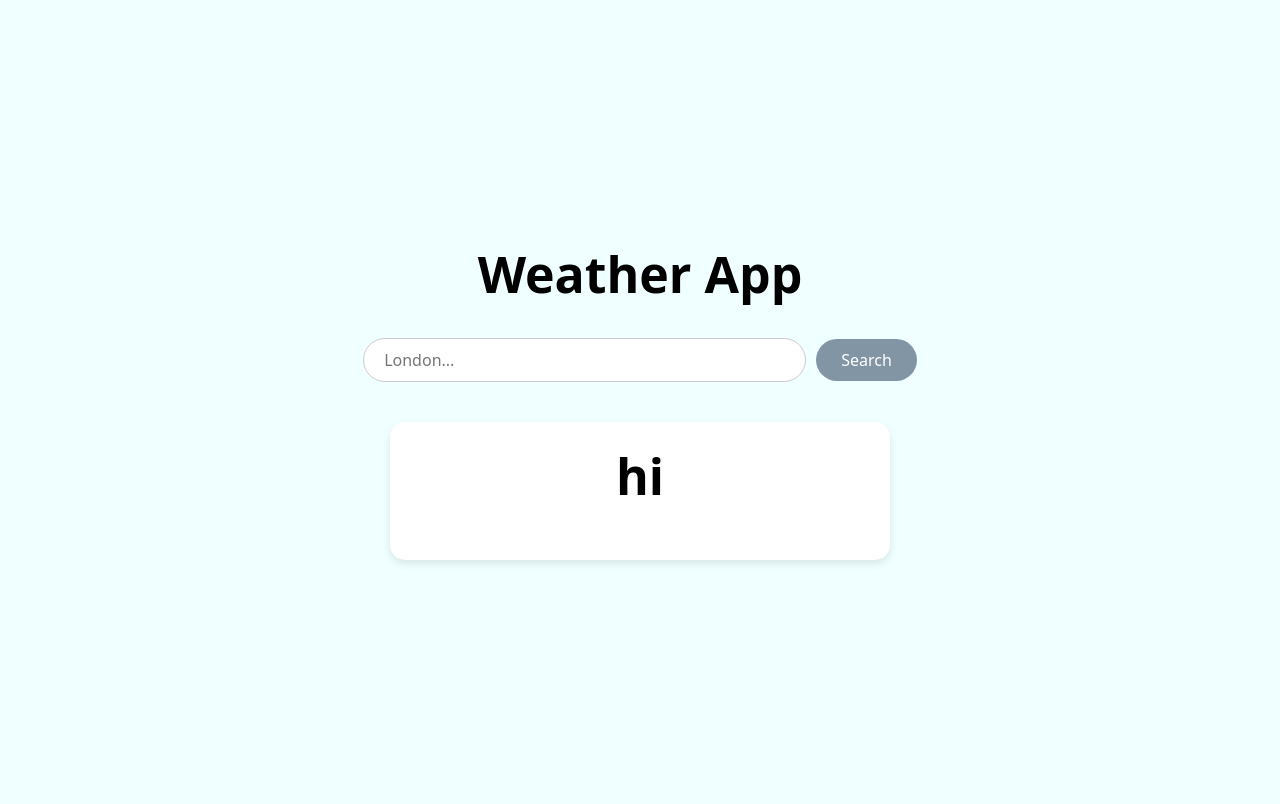
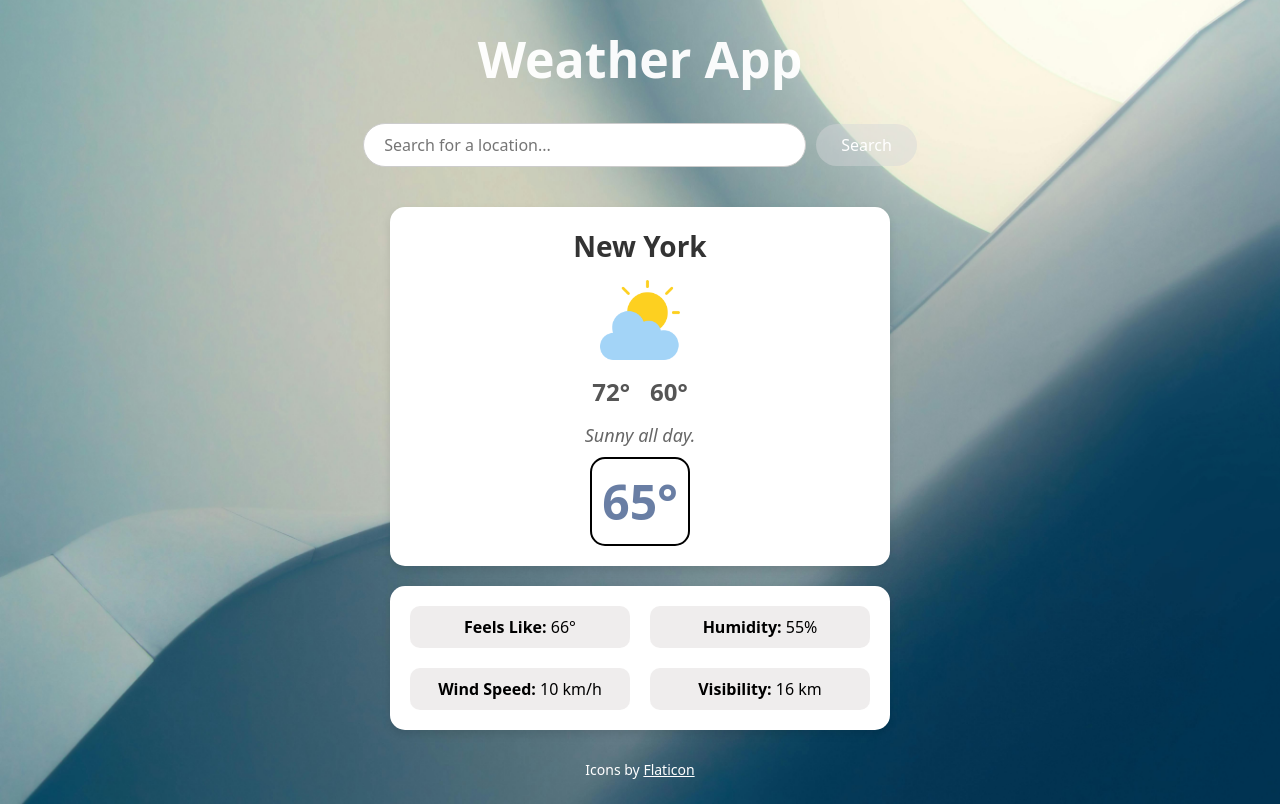
Before and after one commit to AditiPatel25/weather-app, a website built with webpack: page src/index.html in a window 1280 px wide. Built offline with nearby package versions, Linux system fonts and the light colour scheme.

Commit message:
finished front end ui

```diff
--- a/src/index.html
+++ b/src/index.html
@@ -1,21 +1,52 @@
 <!doctype html>
 <html lang="en">
+
 <head>
     <meta charset="UTF-8" />
     <meta name="viewport" content="width=device-width, initial-scale=1.0" />
     <title>Weather App</title>
     <link rel="stylesheet" href="styles.css" />
 </head>
+
 <body>
     <div id="header" class="header">
         <h1>Weather App</h1>
         <div class="search" id="search">
-        <input type="text" placeholder="London..." />
+            <input type="text" placeholder="Search for a location..." />
             <button id="searchButton">Search</button>
         </div>
     </div>
     <div class="main-container" id="main-container">
-      <h1>hi</h1>
+        <div class="location" id="location">
+            <h2>New York</h2>
+            <img src="./icons/cloudy.png" alt="weather-icon" id="weather-icon" />
+            <div class="temp-row">
+                <p class="high-temp"><span id="high-temp">72</span>°</p>
+                <p class="low-temp"><span id="low-temp">60</span>°</p>
+            </div>
+        </div>
+        <p class="weather-description"><span id="weather-description"><em>Sunny all day.</em></span></p>
+        <h2 class="current-temp"><span id="current-temp">65</span>°</h2>
+    </div>
+    <div class="sub-container" id="sub-container">
+        <div class="extra-info" id="extra-info">
+            <div class="extra-info-items">
+                <p><strong>Feels Like:</strong> <span id="feels-like">66</span>°</p>
+            </div>
+            <div class="extra-info-items">
+                <p><strong>Humidity:</strong> <span id="humidity">55</span>%</p>
+            </div>
+            <div class="extra-info-items">
+                <p><strong>Wind Speed:</strong> <span id="wind-speed">10</span> km/h</p>
+            </div>
+            <div class="extra-info-items">
+                <p><strong>Visibility:</strong> <span id="visibility">16</span> km</p>
+            </div>
+
+        </div>
+    </div>
+    <div class="footer" id="footer">
+        <p>Icons by <a href="https://www.flaticon.com/free-icons/weather" title="weather icons">Flaticon</a></p>
     </div>
 </body>
 </html>
--- a/src/index.js
+++ b/src/index.js
@@ -25,4 +25,8 @@ function processWeatherData(data) {
     console.log("low: " + low);
     var current = data.days[0].temp;
     console.log("current: " + current);
+    var feelslike = data.days[0].feelslike;
+    console.log("feelslike: " + feelslike);
+    var description = data.days[0].conditions;
+    console.log("description: " + description);
 }
--- a/src/styles.css
+++ b/src/styles.css
@@ -21,12 +21,20 @@ body {
     justify-content: center;
     align-items: center;
     min-height: 100vh;
+    background-image: url(./images/background-image.jpg);
+    background-size: cover;
+    background-position: center;
 }
 
 h1 {
     font-size: 50px;
     text-align: center;
     margin-bottom: 30px;
+    color: rgba(255, 255, 255, 0.955);
+}
+
+a {
+    color: inherit;
 }
 
 input {
@@ -42,7 +50,7 @@ button {
     font-size: 16px;
     border: none;
     border-radius: 25px;
-  background-color: #607387c1;
+    background-color: #d3d6d875;
     color: white;
     cursor: pointer;
     font-family: inherit;
@@ -58,6 +66,7 @@ button {
     max-width: 500px;
     width: 100%;
     margin-top: 20px;
+    align-items: center;
 }
 
 .search {
@@ -67,3 +76,95 @@ button {
     gap: 10px;
     margin-bottom: 20px;
 }
+
+.location {
+    font-size: 24px;
+    font-weight: bold;
+    display: flex;
+    flex-direction: column;
+    align-items: center;
+}
+
+.location h2 {
+    font-size: 32px;
+    margin-bottom: 15px;
+    color: #333;
+}
+
+.location img {
+    width: 80px;
+    height: 80px;
+    margin-bottom: 10px;
+}
+
+.location p {
+    font-size: 24px;
+    color: #555;
+    margin: 5px 0;
+}
+
+.location .temp-row {
+    display: flex;
+    gap: 20px;
+}
+
+.main-container>p {
+    font-size: 18px;
+    color: #666;
+    margin: 10px 0;
+    text-align: center;
+}
+
+
+.main-container h2 {
+    font-size: 28px;
+    color: #333;
+    text-align: center;
+}
+
+.main-container .current-temp {
+    font-size: 48px;
+    font-weight: bold;
+    color: rgba(80, 104, 149, 0.856);
+    border: 2px solid black;
+    border-radius: 15px;
+    padding: 10px;
+}
+
+.footer {
+    margin-top: 30px;
+    text-align: center;
+    color: white;
+    font-size: 14px;
+}
+
+.high-temp {
+    font-weight: bolder;
+}
+
+.sub-container {
+    display: grid;
+    grid-template: 1fr 1fr / 1fr 1fr;
+    gap: 20px;
+    margin-top: 20px;
+    background-color: white;
+    border-radius: 15px;
+    box-shadow: 0 4px 8px rgba(0, 0, 0, 0.1);
+    padding: 20px;
+    max-width: 500px;
+    width: 100%;
+}
+
+.extra-info {
+    display: contents;
+}
+
+.extra-info div {
+    display: flex;
+    flex-direction: column;
+    align-items: center;
+    justify-content: center;
+    padding: 10px;
+    border-radius: 10px;
+    background-color: #e8e6e6b3;
+}
```
Also changed, not shown: src/icons/cloudy.png (added), src/icons/rainy-day.png (added), src/icons/snow.png (added), src/icons/storm.png (added), src/icons/sun.png (added), src/icons/thunder.png (added), src/icons/wind.png (added), src/images/background-image.jpg (added). Lines whose indentation alone changed are shown as unchanged.
